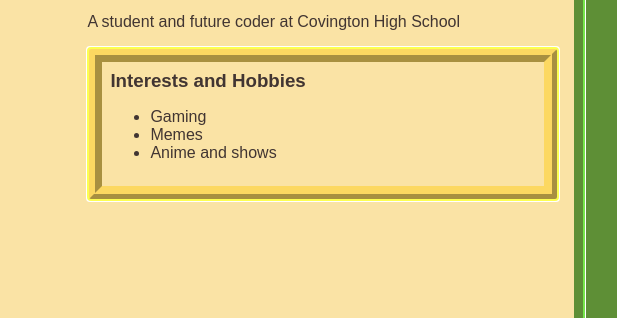
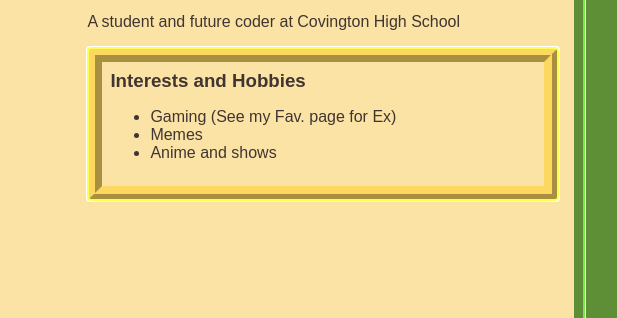
Before and after one commit to HaydenSanders/HaydenSanders.github.io, a plain HTML site: page index.html in a window 1280 px wide. Shown: the part 128-446 px from the top of the page, 466-1083 px from the left. Drawn offline with Linux system fonts and the light colour scheme.

Commit message:
install projects

```diff
--- a/index.html
+++ b/index.html
@@ -40,7 +40,7 @@
           <div id="interests">
             <h3>Interests and Hobbies</h3>
             <ul>
-              <li>Gaming</li>
+              <li>Gaming (See my Fav. page for Ex)</li>
               <li>Memes</li>
               <li>Anime and shows</li>
             </ul>
```
